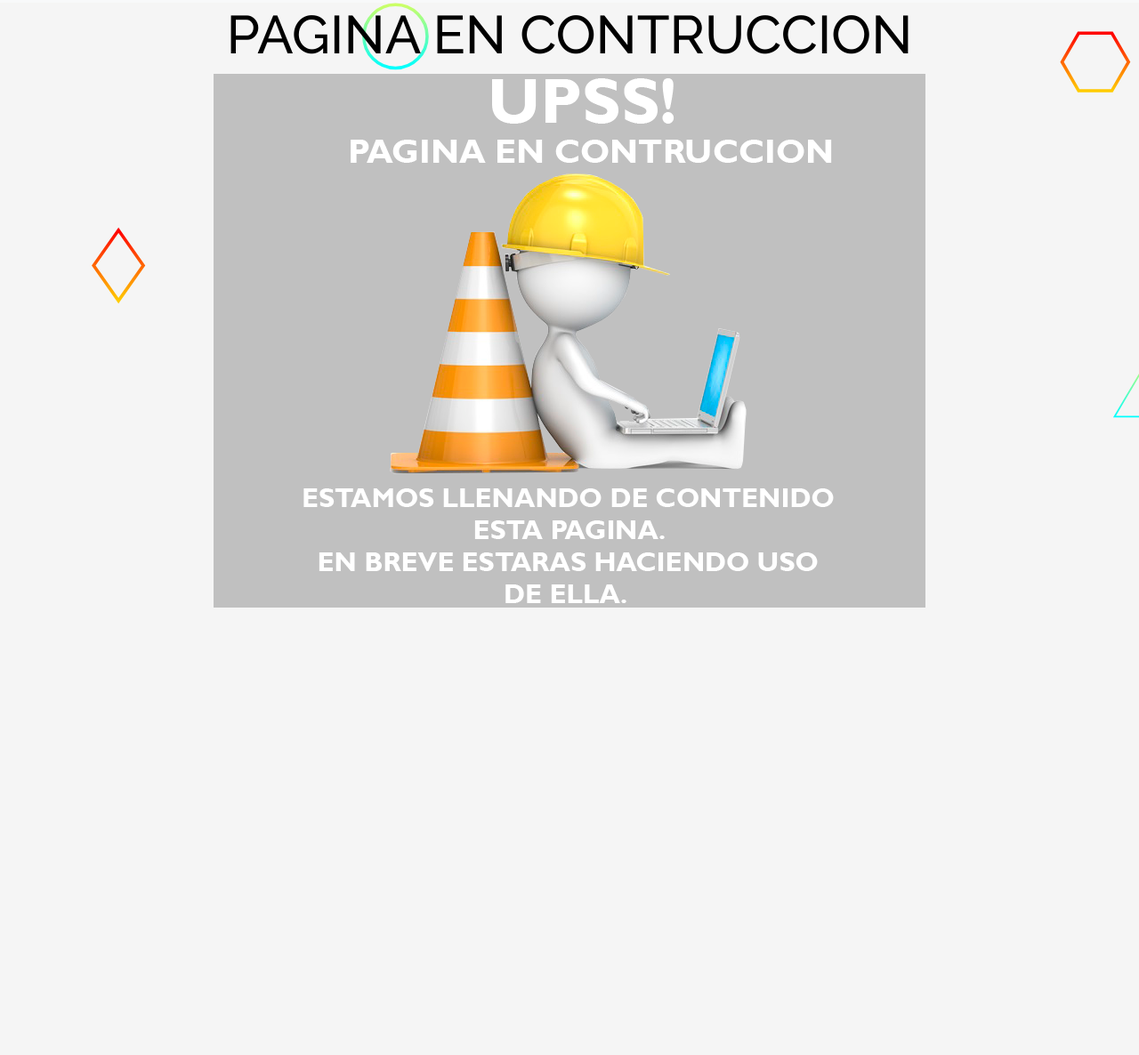
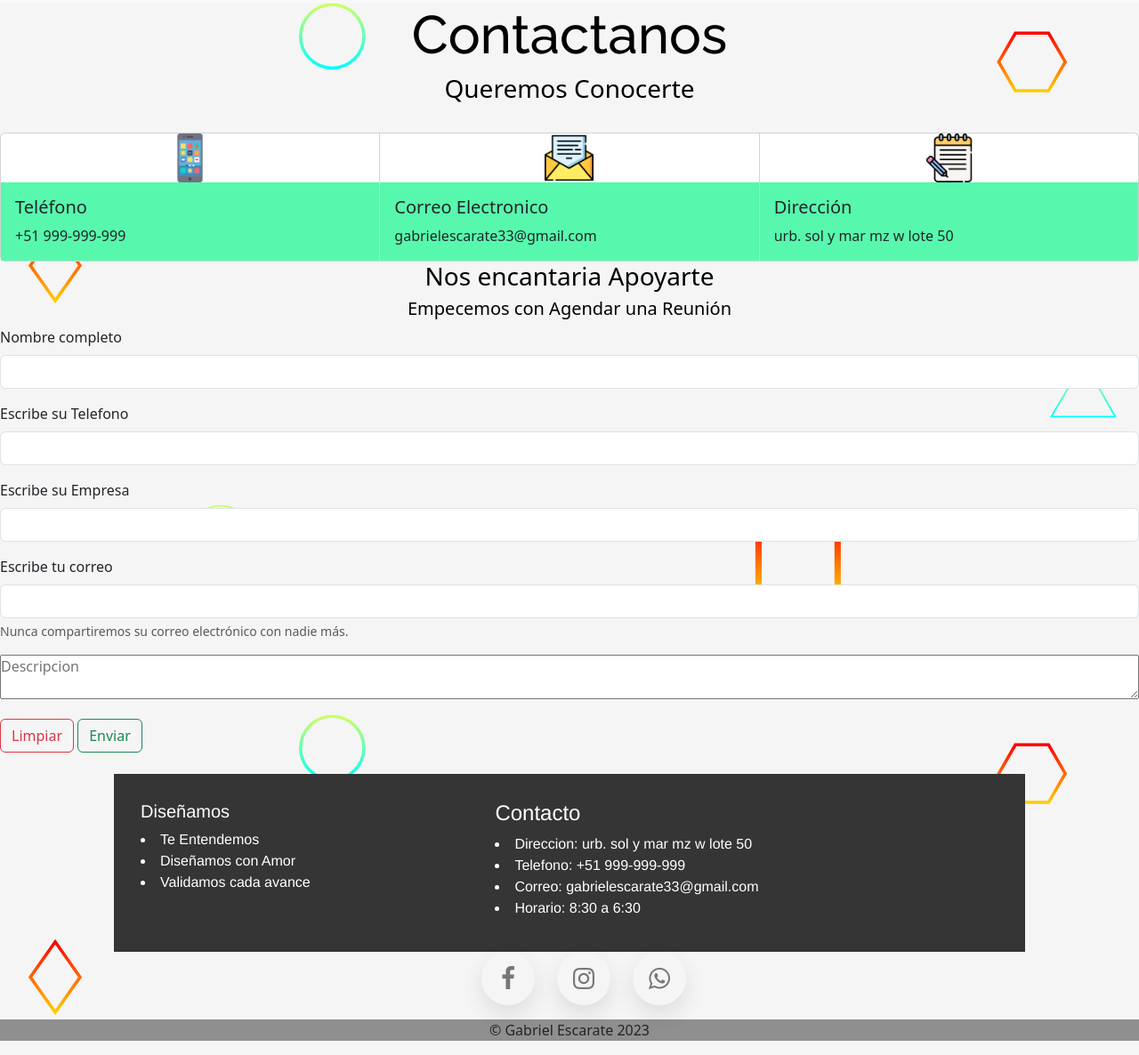
Before and after one commit to gabriel3107/PF-EscarateGabriel, a website: page pages/Contactanos.html in a window 1280 px wide. Shown: the part 48-1234 px from the top of the page at 89% size. Before the commit the page ends 800 px from the top, so only its background shows below. Drawn offline with nearby package versions, Linux system fonts and the light colour scheme; files whose address does not match are found by name; a web font is replaced by a local one.

Commit message:
Termiando pages contacto

```diff
--- a/pages/Contactanos.html
+++ b/pages/Contactanos.html
@@ -28,10 +28,97 @@
 
     </header>
     <main>
-        <h1 id="TituloGeneral" >PAGINA EN CONTRUCCION </h1>
-        <center>
-            <img src="../assets/img/CONSTRUCCION.png" alt="paginacontruccion" class="img-fluid" style="background-color: rgb(192, 192, 192);">
-        </center>
+        <h1 id="TituloGeneral" >Contactanos</h1>
+        <h3 id="titulo1">Queremos Conocerte</h3>
+        <br>
+        <div class="card-group">
+            <div class="card">
+              <center><img src="../assets/img/telefono-inteligente.png" id="cnt1imdcontacto" alt="Telefono"></center>
+              <div class="card-body" style="background-color: #4ff8a9f3;">
+                <h5 class="card-title">Teléfono</h5>
+                <p class="card-text">+51 999-999-999</p>
+              </div>
+            </div>
+            <div class="card">
+              <center><img src="../assets/img/correo.png" id="cnt1imdcontacto" alt="mail"></center>
+              <div class="card-body" style="background-color: #4ff8a9f3;">
+                <h5 class="card-title">Correo Electronico</h5>
+                <p class="card-text">gabrielescarate33@gmail.com</p>
+              </div>
+            </div>
+            <div class="card">
+              <center><img src="../assets/img/lapiz.png" id="cnt1imdcontacto" alt="Dirección"></center>
+              <div class="card-body" style="background-color: #4ff8a9f3;">
+                <h5 class="card-title">Dirección</h5>
+                <p class="card-text">urb. sol y mar mz w lote 50</p>
+              </div>
+            </div>
+          </div>
+
+          <h3 id="titulo1">Nos encantaria Apoyarte</h3>
+          <h5 id="titulosubage">Empecemos con Agendar una Reunión</h5>
+          <form>
+            <div class="mb-3">
+                <label for="exampleInputPNpmbre" class="form-label">Nombre completo</label>
+                <input type="text" class="form-control" id="exampleInputPassword1">
+              </div>
+              <div class="mb-3">
+                <label for="exampleInputTelefono" class="form-label">Escribe su Telefono</label>
+                <input type="telf" class="form-control" id="exampleInputPassword1">
+              </div>
+              <div class="mb-3">
+                <label for="exampleInputempresa" class="form-label">Escribe su Empresa</label>
+                <input type="text" class="form-control" id="exampleInputPassword1">
+              </div>
+            <div class="mb-3">
+              <label for="exampleInputEmail1" class="form-label">Escribe tu correo</label>
+              <input type="email" class="form-control" id="exampleInputEmail1" aria-describedby="emailHelp">
+              <div id="emailHelp" class="form-text">Nunca compartiremos su correo electrónico con nadie más.</div>
+            </div>
+            <div class="mb-3">
+                <div class="col">
+                  <textarea id="subject" name="subject" placeholder="Descripcion" style="width: 100%;"></textarea>
+                </div>
+              </div>
+              <button type="submit" class="btn btn-outline-danger">Limpiar</button>
+            <button type="submit" class="btn btn-outline-success">Enviar</button>
+          </form>
+          <br>
+          <div class="divinfo">
+            <div id="divcont">
+                <h5>Diseñamos</h5>
+                <!--<h5><a href="./Servicios.html">Diseñamos</a></h5>-->
+                <li>Te Entendemos</li>
+                <li>Diseñamos con Amor</li>
+                <li>Validamos cada avance</li>
+            </div>
+            <div id="divcont">
+                <h4>Contacto</h4>
+                <li>Direccion: urb. sol y mar mz w lote 50</li>
+                <li>Telefono: +51 999-999-999</li>
+                <li>Correo: gabrielescarate33@gmail.com</li>
+                <li>Horario: 8:30 a 6:30</li>
+            </div>
+        </div>
     </main>
+    <footer>
+        <ul>
+            <li style="--i:#3643f8; --j:#775ffa;">
+                <span class="icon"><i class="fa fa-facebook"></i></span>
+                <span class="titulo">facebook</span>
+            </li>
+            <li style="--i:#FFA9C6; --j:#F434E2;">
+                <span class="icon"><i class="fa fa-instagram"></i></span>
+                <span class="titulo">instagram</span>
+            </li>
+            <li style="--i:#86be6b; --j:#1baf16;">
+                <span class="icon"><i class="fa fa-whatsapp"></i></span>
+                <span class="titulo">whatsapp</span>
+            </li>
+        </ul>
+    <div id="piedepagina">
+        <p>&copy Gabriel Escarate 2023</p>
+    </div>
+  </footer>
 </body>
 </html>
--- /dev/null
+++ b/scss/_button.scss
@@ -0,0 +1,88 @@
+/*BOTONES DE FB,INS,WPP*/
+ul{
+    position: relative;
+    display: flex;
+    gap: 25px;
+    justify-content: center;
+}
+
+ul li{
+    position: relative;
+    list-style: none;
+    width: 60px;
+    height: 60px;
+    border-radius: 60px;
+    cursor: pointer;
+    display: flex;
+    justify-content: center;
+    align-items: center;
+    box-shadow: 0 10px 25px rgb(0, 0, 0, 0.1);
+    transition: 0.5s;
+}
+
+ul li:hover{
+    width: 180px;
+    box-shadow:0 10px 25px rgb(0, 0, 0, 0);
+}
+
+ul li::before{
+    content: '';
+    position: absolute;
+    inset: 0;
+    border-radius: 50px;
+    background: linear-gradient(45deg, var(--i), var(--j));
+    opacity: 0;
+    transition: 0.5s;
+}
+
+ul li:hover::before{
+    opacity: 1;
+}
+
+ul li::after{
+    content: '';
+    position: absolute;
+    top: 10px;
+    width: 100%;
+    height: 100%;
+    border-radius: 60px;
+    background: linear-gradient(45deg, var(--i), var(--j));
+    opacity: 0;
+    transition: 0.5s;
+    z-index: -1;
+    filter: blur(15px);
+}
+
+ul li:hover::after{
+    opacity: 0.5;
+}
+
+ul li i{
+    color: #777;
+    font-size: 1.75em !important;
+    transition: 0.5s;
+    transition-delay: 0.25s;
+}
+
+ul li:hover i{
+    transform: scale(0);
+    font-size: 1.75em;
+    transition-delay: 0.25s;
+}
+
+ul li span{
+    position: absolute;
+}
+ul li .titulo{
+    color: #fff;
+    font-size: 1.1em !important;
+    text-transform: uppercase;
+    letter-spacing: 0.1em;
+    transform: scale(0);
+    transition: 0.5s;
+    transition-delay: 0s;
+}
+ul li:hover .titulo{
+    transform: scale(1);
+    transition-delay: 0.25s;
+}
--- a/scss/style.scss
+++ b/scss/style.scss
@@ -1,6 +1,7 @@
 /*IMPORT*/
 @import "fuentes";
 @import "fondo";
+@import "button";
 
 /*mixin*/
 @mixin cntimg(){
@@ -12,6 +13,33 @@
 #cnt1imdservicios{
     @include cntimg();
 }
+#cnt1imdcontacto{
+    @include cntimg();
+}
+
+.divinfo{
+    /*Modelo*/
+    display: flex;
+    width: 80%;
+    height: 200px;
+    padding: auto;
+    margin: auto;
+   background: rgb(53, 53, 53);
+    /*tipografia*/
+    font-family: $font-parrafo;
+}
+
+#divcont{
+    /*Modelo*/
+     width: 35%;
+     height: 170px;
+     margin: 20px;
+     padding: 10px;
+    /* text-decoration: none;*/
+     /*tipografia*/
+     font-family: $font-parrafo;
+     color: white;
+ }
 
 /*Variables globales*/
 $color-titulo: black;
@@ -42,6 +70,11 @@ span{
 #titulo1{
     /*Modelo*/
     color: $color-titulo;
+    text-align: center;
+}
+
+#titulosubage{
+    color: black;
     text-align: center;
 }
 
@@ -95,94 +128,5 @@ a:link{
 }
 
 
-/*BOTONES DE FB,INS,WPP*/
-ul{
-    position: relative;
-    display: flex;
-    gap: 25px;
-    justify-content: center;
-}
-
-ul li{
-    position: relative;
-    list-style: none;
-    width: 60px;
-    height: 60px;
-    border-radius: 60px;
-    cursor: pointer;
-    display: flex;
-    justify-content: center;
-    align-items: center;
-    box-shadow: 0 10px 25px rgb(0, 0, 0, 0.1);
-    transition: 0.5s;
-}
-
-ul li:hover{
-    width: 180px;
-    box-shadow:0 10px 25px rgb(0, 0, 0, 0);
-}
-
-ul li::before{
-    content: '';
-    position: absolute;
-    inset: 0;
-    border-radius: 50px;
-    background: linear-gradient(45deg, var(--i), var(--j));
-    opacity: 0;
-    transition: 0.5s;
-}
-
-ul li:hover::before{
-    opacity: 1;
-}
-
-ul li::after{
-    content: '';
-    position: absolute;
-    top: 10px;
-    width: 100%;
-    height: 100%;
-    border-radius: 60px;
-    background: linear-gradient(45deg, var(--i), var(--j));
-    opacity: 0;
-    transition: 0.5s;
-    z-index: -1;
-    filter: blur(15px);
-}
-
-ul li:hover::after{
-    opacity: 0.5;
-}
-
-ul li i{
-    color: #777;
-    font-size: 1.75em !important;
-    transition: 0.5s;
-    transition-delay: 0.25s;
-}
-
-ul li:hover i{
-    transform: scale(0);
-    font-size: 1.75em;
-    transition-delay: 0.25s;
-}
-
-ul li span{
-    position: absolute;
-}
-ul li .titulo{
-    color: #fff;
-    font-size: 1.1em !important;
-    text-transform: uppercase;
-    letter-spacing: 0.1em;
-    transform: scale(0);
-    transition: 0.5s;
-    transition-delay: 0s;
-}
-ul li:hover .titulo{
-    transform: scale(1);
-    transition-delay: 0.25s;
-}
-
 
 /*CSS CONSTRUCCION*/
```
Also changed, not shown: assets/img/correo.png (added), assets/img/telefono-inteligente.png (added), css/style.css, 1 other file.
